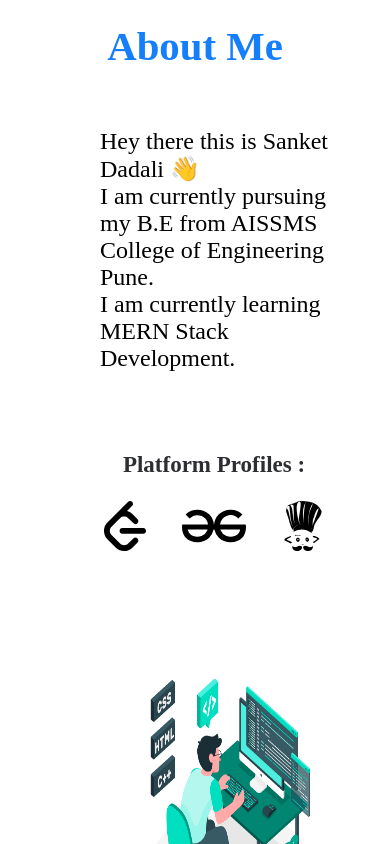
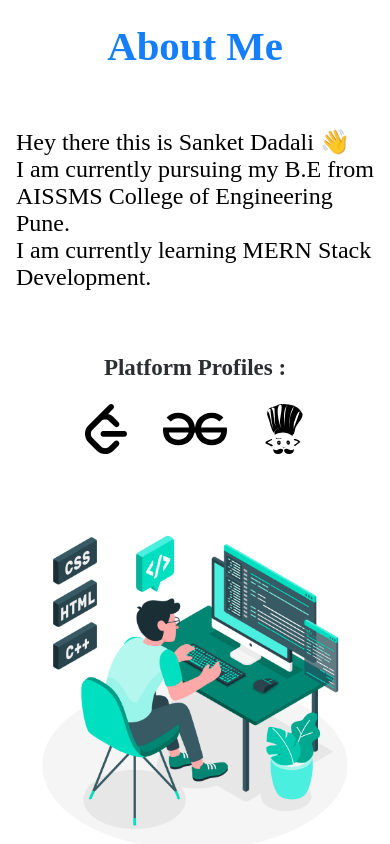
Before and after one commit to poseidonsanket/portfolio, a React (Vite) app: page / in a window 390 px wide. Shown: the part 1260-2104 px from the top of the page. Built offline with nearby package versions, Linux system fonts and the light colour scheme.

Commit message:
About made responsive

```diff
--- a/src/css/About.css
+++ b/src/css/About.css
@@ -22,14 +22,14 @@
   flex-wrap: wrap;
 }
 
-.about-img img{
+.about-img img {
   margin-top: 20px;
   height: 600px;
   width: 800px;
 }
 
 .about-main {
-  margin-bottom: 5rem;
+  margin-bottom: 4rem;
 }
 
 .about-logos {
@@ -70,14 +70,15 @@
     flex-direction: column;
     justify-content: center;
     align-items: center;
+    gap: 2rem;
     font-size: 1.5rem;
+    margin-left: 1rem;
+    margin-right: 1rem;
   }
 
-  .about-img img{
-    height: 300px;
+  .about-img img {
+    height: 340px;
     width: 100%;
-    margin-left: 1rem;
-    margin-right: 1rem;
   }
 
   .about-logos-main {
```
